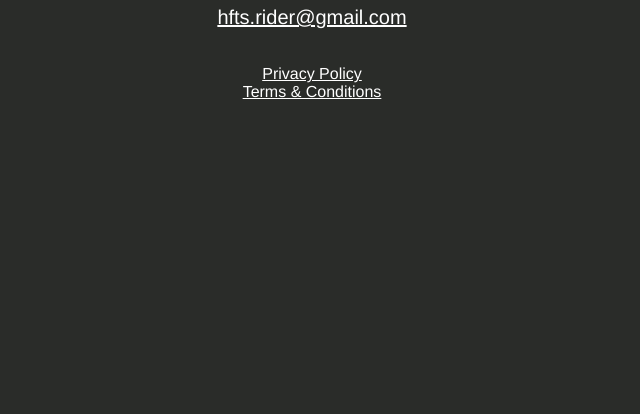
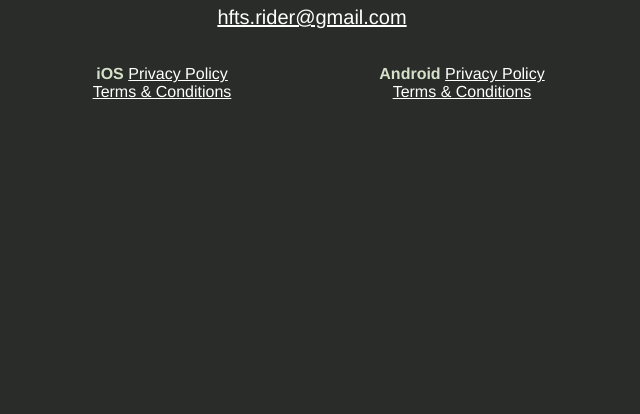
Before and after one commit to HFTSxRiDeR/HFTSxRiDeR.github.io, a plain HTML site: page index.html in a window 1280 px wide. Shown: the part 386-800 px from the top of the page, without its empty margins (328-968 px from the left). Drawn offline with Linux system fonts and the light colour scheme.

Commit message:
Update index.html

```diff
--- a/index.html
+++ b/index.html
@@ -29,6 +29,16 @@
     .email {
       font-size: 20px;
     }
+
+    .privacy-block {
+      display: flex;
+      flex-wrap: wrap;
+      justify-content: center;
+    }
+
+    .privacy-block > div {
+      width: 300px;
+    }
   </style>
 </head>
 <body>
@@ -38,9 +48,17 @@
   </div>
   <br>
   <br>
-  <div>
-    <a href="https://hftsxrider.github.io/arkanoid-privacy-ios.html" target="_blank">Privacy Policy</a><br>
-    <a href="https://hftsxrider.github.io/arkanoid-terms-ios.html" target="_blank">Terms & Conditions</a>
+  <div class="privacy-block">
+    <div>
+      <b>iOS</b>
+      <a href="https://hftsxrider.github.io/hfts/arkanoid-privacy-ios.html" target="_blank">Privacy Policy</a><br>
+      <a href="https://hftsxrider.github.io/hfts/arkanoid-terms-ios.html" target="_blank">Terms & Conditions</a>
+    </div>
+    <div>
+      <b>Android</b>
+      <a href="https://hftsxrider.github.io/hfts/arkanoid-privacy.html" target="_blank">Privacy Policy</a><br>
+      <a href="https://hftsxrider.github.io/hfts/arkanoid-terms.html" target="_blank">Terms & Conditions</a>
+    </div>
   </div>
 </body>
 </html>
```
